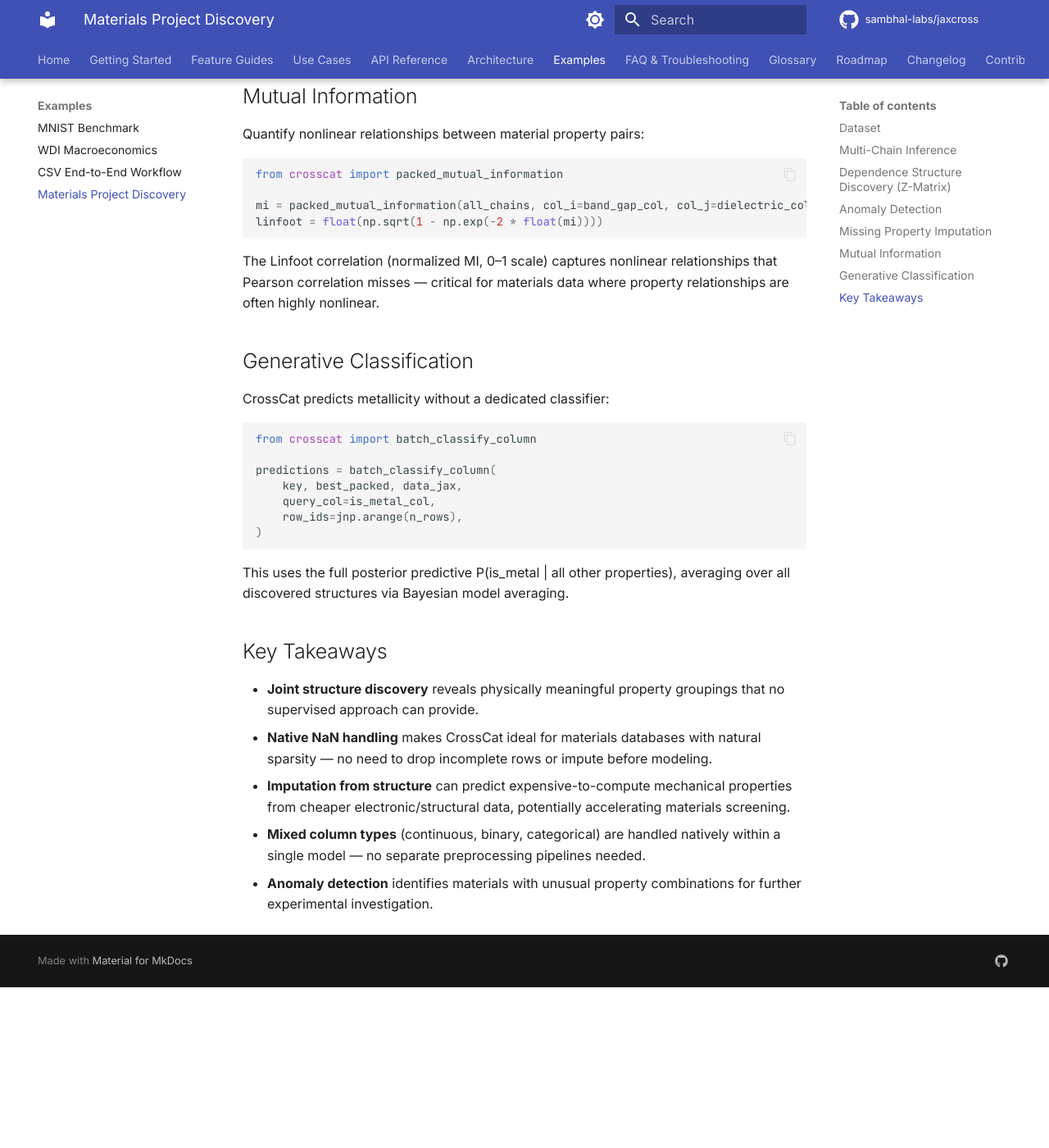
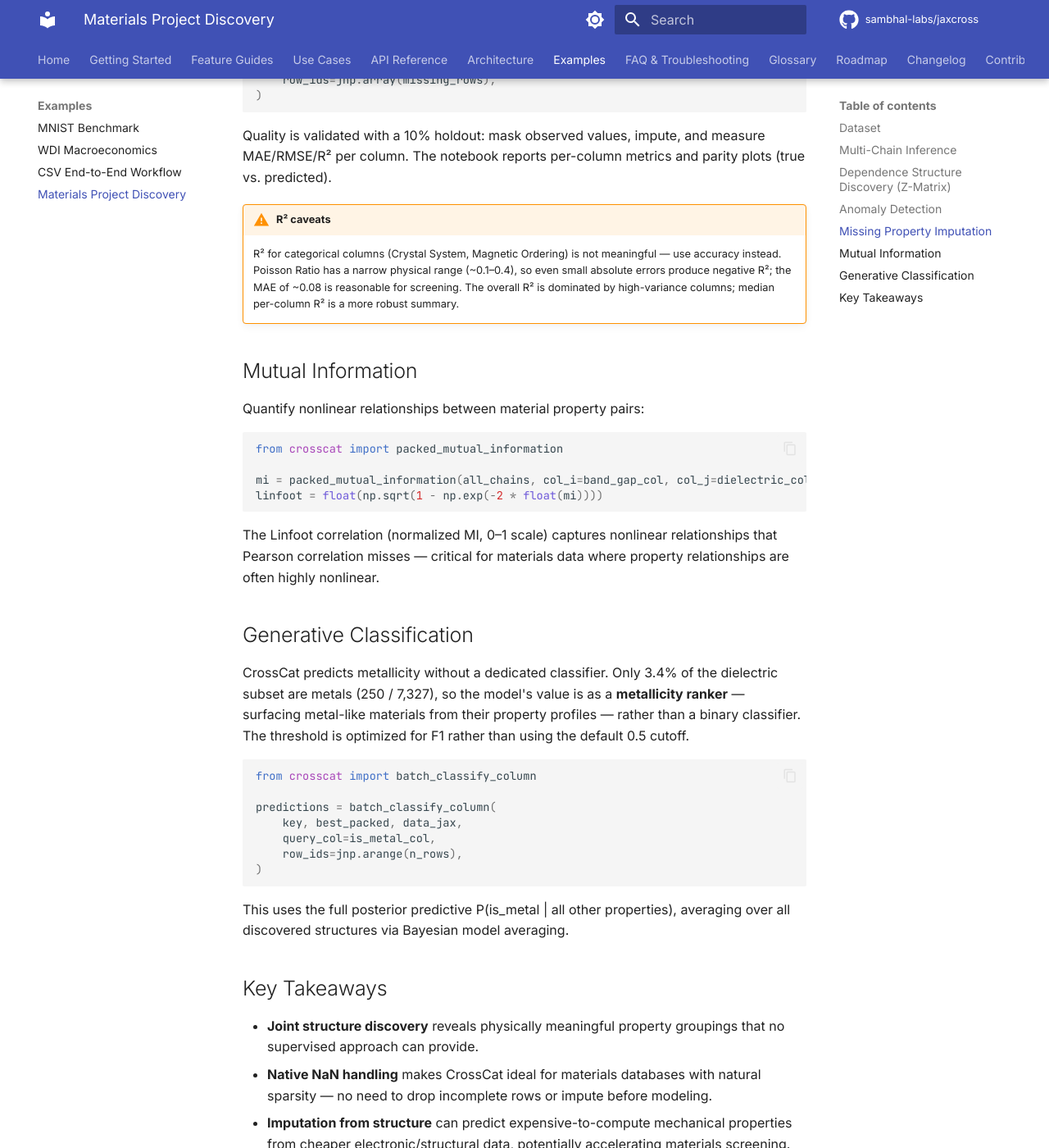
Before and after one commit to sambhal-labs/jaxcross, an MkDocs documentation site: the page built from docs/examples/materials-project.md, in a window 1280 px wide and 1400 px high, scrolled down 2813 px. Shown: the whole window at 82% size. Built offline with MkDocs 1.6.1 and Material for MkDocs 9.7.7, drawn with Linux system fonts in a browser that asks for light colours; comment, search, counter and statistics services are not loaded; before the commit the page ends 4017 px from its top, so only the background shows below that; some of the changed text lies outside the part shown.

Commit message:
docs: add domain expert narrative improvements to materials project example
- Cell 18: Add Rhat interpretation note explaining why high Rhat is expected
  for structure-learning models with combinatorial partition spaces
- Cell 28: Add imputation R² caveats (categorical columns, narrow-range
  Poisson ratio, low holdout counts, median vs mean R²)
- Cell 35: Reframe classification as metallicity ranking given 3.4% class
  imbalance, explain F1-optimized threshold vs naive 96.6% accuracy baseline
- Companion docs: matching admonition boxes for Rhat, R² caveats, and
  classification context

Co-Authored-By: Claude Opus 4.6 (1M context) <noreply@anthropic.com>

````diff
--- a/docs/examples/materials-project.md
+++ b/docs/examples/materials-project.md
@@ -35,7 +35,10 @@ Data is cached to Parquet after the first API call, so subsequent runs are insta
 
 ## Multi-Chain Inference
 
-The notebook runs multi-chain packed Gibbs sampling with convergence monitoring:
+The notebook runs multi-chain packed Gibbs sampling with convergence monitoring.
+
+!!! note "Rhat for structure-learning models"
+    CrossCat's partition space is combinatorial (Bell number B(20) ~ 5 x 10^13 possible view structures). Different chains legitimately settle into different posterior modes, so Rhat — designed for unimodal targets — stays high. The key diagnostic is that per-chain log-joint traces stabilize (by ~300 sweeps). We select the best chain for row-level queries and average over all chains for dependence structure.
 
 ```python
 from crosscat import (
@@ -105,6 +108,9 @@ values, confidences = batch_impute_column(
 
 Quality is validated with a 10% holdout: mask observed values, impute, and measure MAE/RMSE/R² per column. The notebook reports per-column metrics and parity plots (true vs. predicted).
 
+!!! warning "R² caveats"
+    R² for categorical columns (Crystal System, Magnetic Ordering) is not meaningful — use accuracy instead. Poisson Ratio has a narrow physical range (~0.1–0.4), so even small absolute errors produce negative R²; the MAE of ~0.08 is reasonable for screening. The overall R² is dominated by high-variance columns; median per-column R² is a more robust summary.
+
 ## Mutual Information
 
 Quantify nonlinear relationships between material property pairs:
@@ -120,7 +126,7 @@ The Linfoot correlation (normalized MI, 0–1 scale) captures nonlinear relation
 
 ## Generative Classification
 
-CrossCat predicts metallicity without a dedicated classifier:
+CrossCat predicts metallicity without a dedicated classifier. Only 3.4% of the dielectric subset are metals (250 / 7,327), so the model's value is as a **metallicity ranker** — surfacing metal-like materials from their property profiles — rather than a binary classifier. The threshold is optimized for F1 rather than using the default 0.5 cutoff.
 
 ```python
 from crosscat import batch_classify_column
````
Also changed, not shown: 1 other file.
